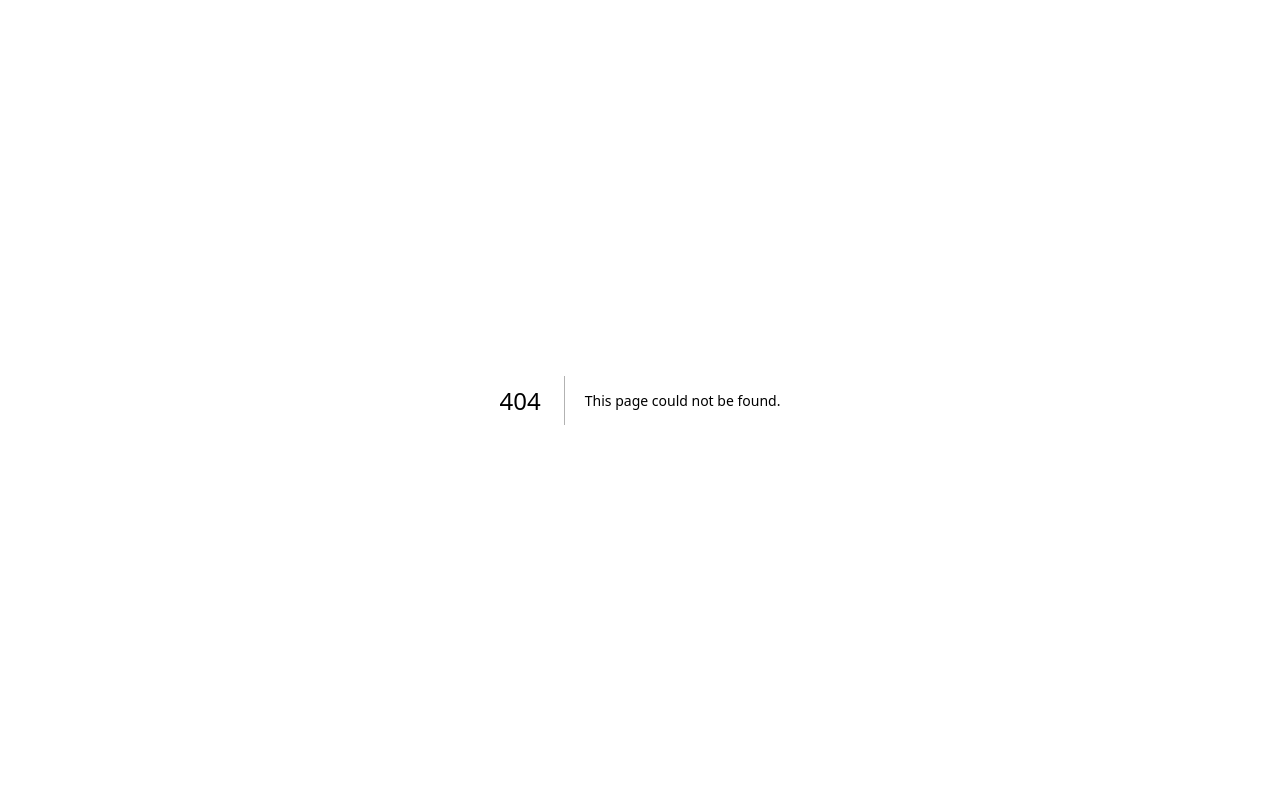
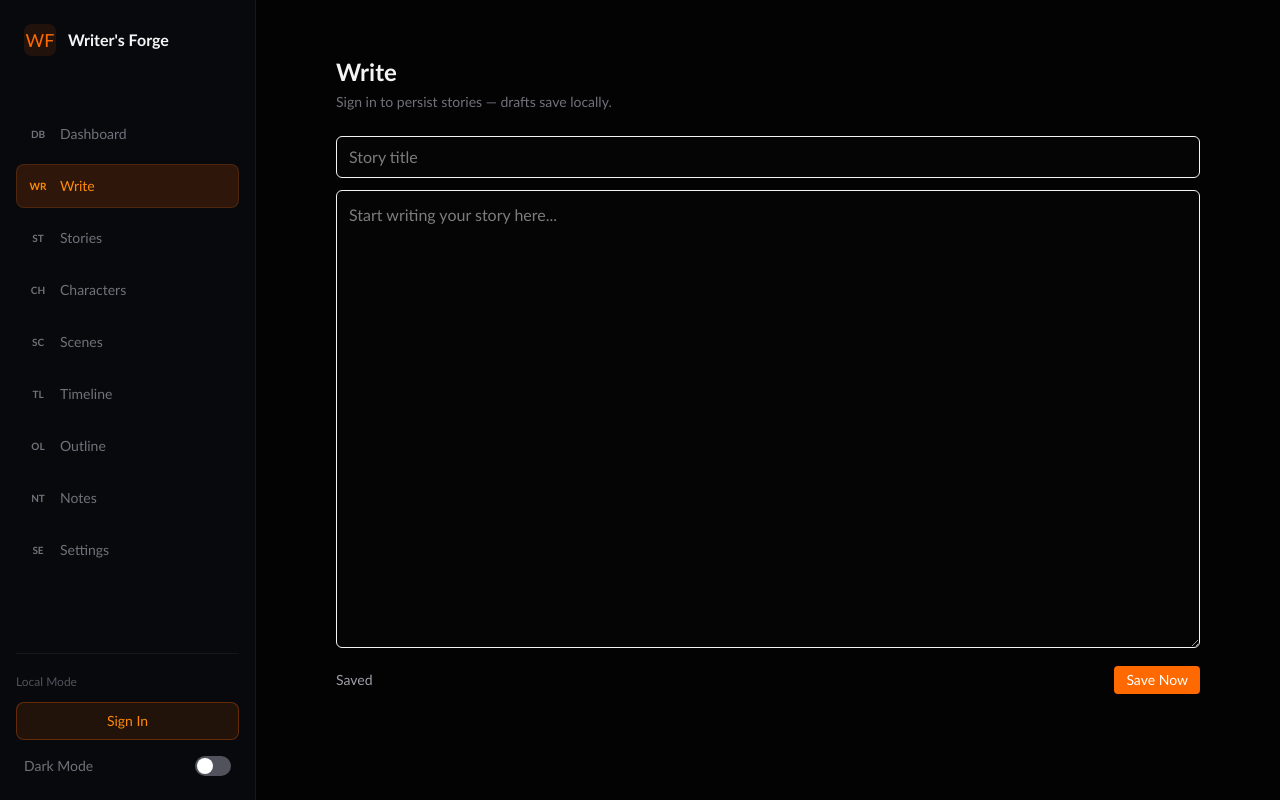
Before and after one commit to Justice-A/writers-forge, a Next.js app: page /write in a window 1280 px wide. Before the commit this address had no page. Built offline with nearby package versions, Linux system fonts and the light colour scheme; no server answers.

Commit message:
added an editor

```diff
--- a/src/app/HomeWorkspace.tsx
+++ b/src/app/HomeWorkspace.tsx
@@ -130,6 +130,13 @@ export default function HomeWorkspace() {
 
         <section className="mt-8 grid gap-5 sm:grid-cols-2 lg:grid-cols-4">
           <HomeCard
+            title="Write"
+            description="Draft your story in a focused editor"
+            href="/write"
+            count={undefined}
+            lastAdded={null}
+          />
+          <HomeCard
             title="Characters"
             description="Manage cast profiles and arcs"
             href="/characters"
--- a/src/app/components/AppSidebar.tsx
+++ b/src/app/components/AppSidebar.tsx
@@ -9,6 +9,7 @@ import { useEffect, useState } from "react";
 
 const navItems = [
   { title: "Dashboard", href: "/", icon: "DB" },
+  { title: "Write", href: "/write", icon: "WR" },
   { title: "Stories", href: "/", icon: "ST" },
   { title: "Characters", href: "/characters", icon: "CH" },
   { title: "Scenes", href: "/scenes", icon: "SC" },
--- /dev/null
+++ b/src/app/components/StoryEditor.tsx
@@ -0,0 +1,109 @@
+"use client";
+
+import React, { useEffect, useRef, useState } from "react";
+import { addItem, updateItem } from "@/lib/firestoreService";
+import { useFirebaseUser } from "@/lib/useFirebaseUser";
+
+type Props = {
+  initialId?: string;
+  initialTitle?: string;
+  initialContent?: string;
+};
+
+export default function StoryEditor({ initialId, initialTitle = "", initialContent = "" }: Props) {
+  const { user } = useFirebaseUser();
+  const [title, setTitle] = useState(initialTitle);
+  const [content, setContent] = useState(initialContent);
+  const [storyId, setStoryId] = useState<string | null>(initialId ?? null);
+  const [saving, setSaving] = useState(false);
+  const timeoutRef = useRef<number | null>(null);
+
+  // Persist draft locally immediately
+  useEffect(() => {
+    try {
+      localStorage.setItem("wf_story_draft", JSON.stringify({ title, content, storyId }));
+    } catch {
+      /* ignore */
+    }
+  }, [title, content, storyId]);
+
+  // Autosave to Firestore when signed in (debounced)
+  useEffect(() => {
+    if (timeoutRef.current) window.clearTimeout(timeoutRef.current);
+    timeoutRef.current = window.setTimeout(async () => {
+      if (!user) return;
+      setSaving(true);
+      try {
+        if (storyId) {
+          await updateItem(user.uid, "stories", storyId, { title, content });
+        } else {
+          const id = await addItem(user.uid, "stories", { title, content });
+          setStoryId(id);
+        }
+      } catch (err) {
+        console.error("Story save failed:", err);
+      }
+      setSaving(false);
+    }, 1500) as unknown as number;
+
+    return () => {
+      if (timeoutRef.current) window.clearTimeout(timeoutRef.current);
+    };
+  }, [title, content, user, storyId]);
+
+  async function handleManualSave() {
+    if (!user) {
+      try {
+        localStorage.setItem("wf_story_draft", JSON.stringify({ title, content, storyId }));
+      } catch {}
+      return;
+    }
+    setSaving(true);
+    try {
+      if (storyId) {
+        await updateItem(user.uid, "stories", storyId, { title, content });
+      } else {
+        const id = await addItem(user.uid, "stories", { title, content });
+        setStoryId(id);
+      }
+    } catch (err) {
+      console.error(err);
+    }
+    setSaving(false);
+  }
+
+  return (
+    <div>
+      <div className="mb-3">
+        <input
+          value={title}
+          onChange={(e) => setTitle(e.target.value)}
+          placeholder="Story title"
+          className="w-full rounded-md border bg-[#050506] px-3 py-2 text-zinc-100"
+        />
+      </div>
+
+      <div>
+        <textarea
+          value={content}
+          onChange={(e) => setContent(e.target.value)}
+          placeholder="Start writing your story here..."
+          rows={18}
+          className="w-full rounded-md border bg-[#050506] px-3 py-3 text-zinc-100"
+        />
+      </div>
+
+      <div className="mt-3 flex items-center justify-between">
+        <div className="text-sm text-zinc-400">{saving ? "Saving..." : "Saved"}</div>
+        <div>
+          <button
+            onClick={handleManualSave}
+            className="rounded bg-orange-500 px-3 py-1 text-sm text-white"
+          >
+            Save Now
+          </button>
+        </div>
+      </div>
+    </div>
+  );
+}
--- /dev/null
+++ b/src/app/write/page.tsx
@@ -0,0 +1,35 @@
+"use client";
+
+import React, { useEffect, useState } from "react";
+import AppFrame from "../components/AppFrame";
+import StoryEditor from "@/app/components/StoryEditor";
+import { useFirebaseUser } from "@/lib/useFirebaseUser";
+
+export default function WritePage() {
+  const { user, loading } = useFirebaseUser();
+  const [draft, setDraft] = useState<{ title?: string; content?: string } | null>(null);
+
+  useEffect(() => {
+    try {
+      const raw = localStorage.getItem("wf_story_draft");
+      if (raw) setDraft(JSON.parse(raw));
+    } catch {
+      /* ignore */
+    }
+  }, []);
+
+  return (
+    <AppFrame>
+      <div className="mx-auto max-w-4xl px-4 py-8">
+        <header className="mb-6">
+          <h2 className="text-2xl font-semibold text-zinc-100">Write</h2>
+          <p className="mt-1 text-sm text-zinc-500">
+            {loading ? "Checking auth..." : user ? "Your drafts are saved to your account." : "Sign in to persist stories — drafts save locally."}
+          </p>
+        </header>
+
+        <StoryEditor initialTitle={draft?.title} initialContent={draft?.content} />
+      </div>
+    </AppFrame>
+  );
+}
```
